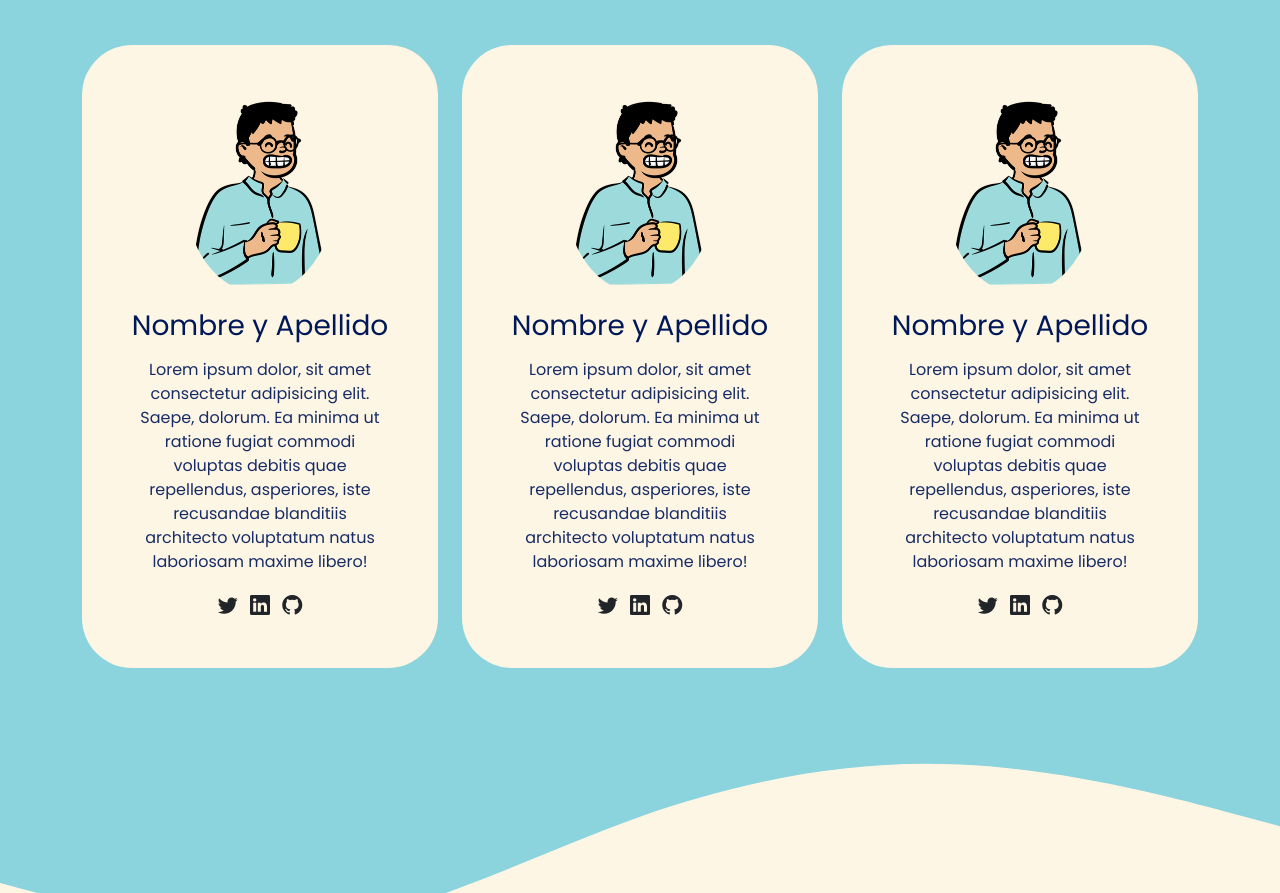
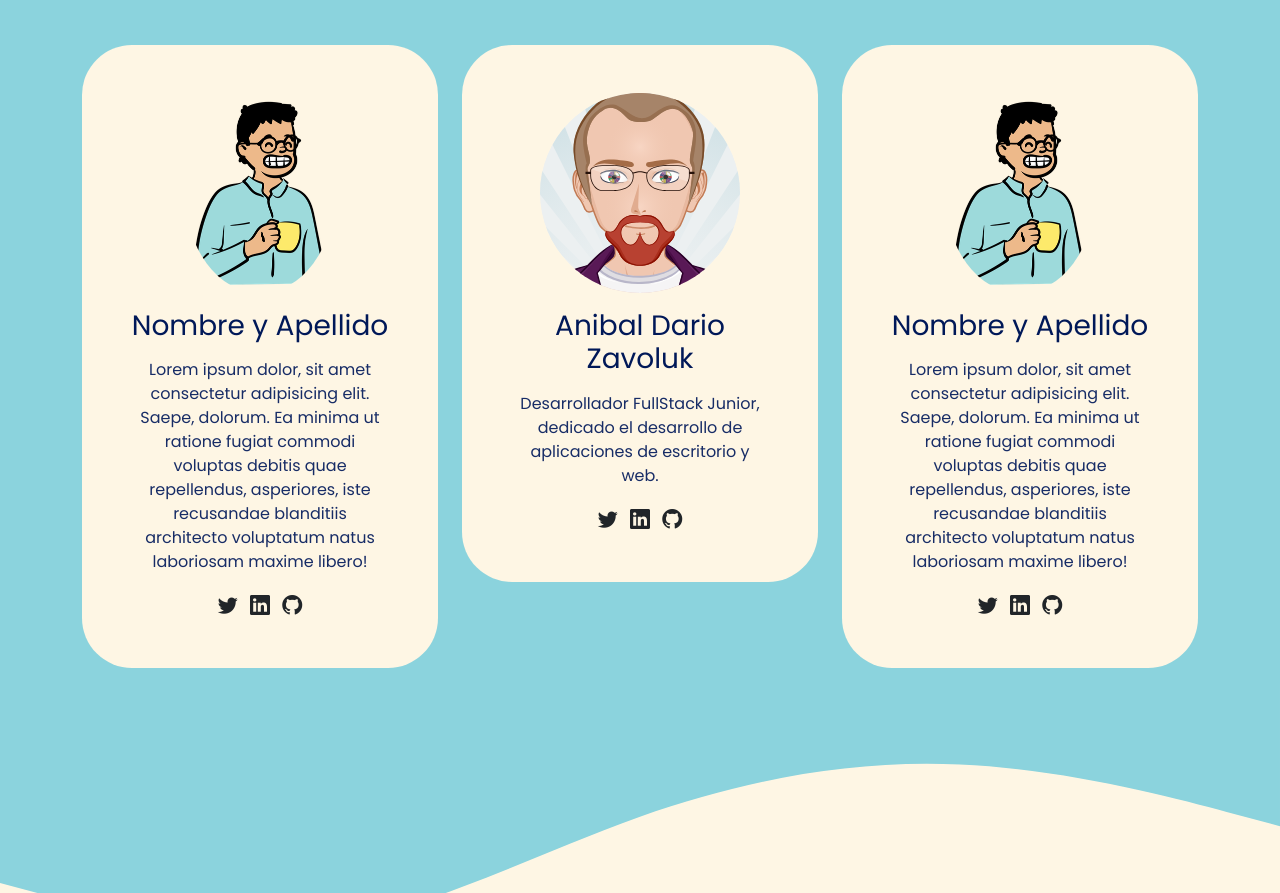
Before and after one commit to zavolukadg/devtech-podcast-web, a plain HTML site: page index.html in a window 1280 px wide. Shown: the part 1190-2083 px from the top of the page. Drawn offline with nearby package versions, Linux system fonts and the light colour scheme.

Commit message:
Modificaciones Links

```diff
--- a/index.html
+++ b/index.html
@@ -116,14 +116,12 @@
           <div class="col-md-6 col-lg-4 mb-3">
             <div class="card">
               <div class="card-body text-center p-5">
-                <img src="./assets/avatar.png" alt="avatar" class="img img-fluid rounded-circle mb-3">
-                <h3 class="title card-title mb-3">Nombre y Apellido</h3>
-                <p>Lorem ipsum dolor, sit amet consectetur adipisicing elit. Saepe, dolorum. Ea minima ut ratione fugiat
-                  commodi voluptas debitis quae repellendus, asperiores, iste recusandae blanditiis architecto
-                  voluptatum natus laboriosam maxime libero!</p>
+                <img src="./assets/AvatarDario.svg" alt="avatar" class="img img-fluid rounded-circle mb-3">
+                <h3 class="title card-title mb-3">Anibal Dario Zavoluk</h3>
+                <p>Desarrollador FullStack Junior, dedicado el desarrollo de aplicaciones de escritorio y web.</p>
                 <a href="#"><i class="bi bi-twitter text-dark mx-1 lead"></i></a>
-                <a href="#"><i class="bi bi-linkedin text-dark mx-1 lead"></i></a>
-                <a href="#"><i class="bi bi-github text-dark mx-1 lead"></i></a>
+                <a href="https://www.linkedin.com/in/dario-pag-web-1036b637/"><i class="bi bi-linkedin text-dark mx-1 lead"></i></a>
+                <a href="https://github.com/zavolukadg/devtech-podcast-web"><i class="bi bi-github text-dark mx-1 lead"></i></a>
               </div>
             </div>
           </div>
```
Also changed, not shown: assets/AvatarDario.svg (added).
